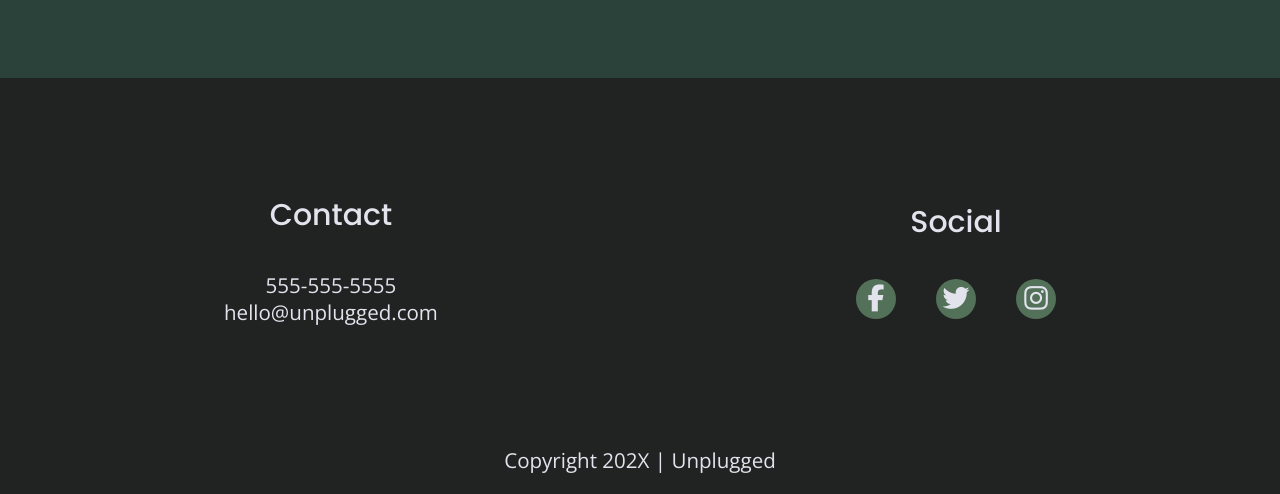
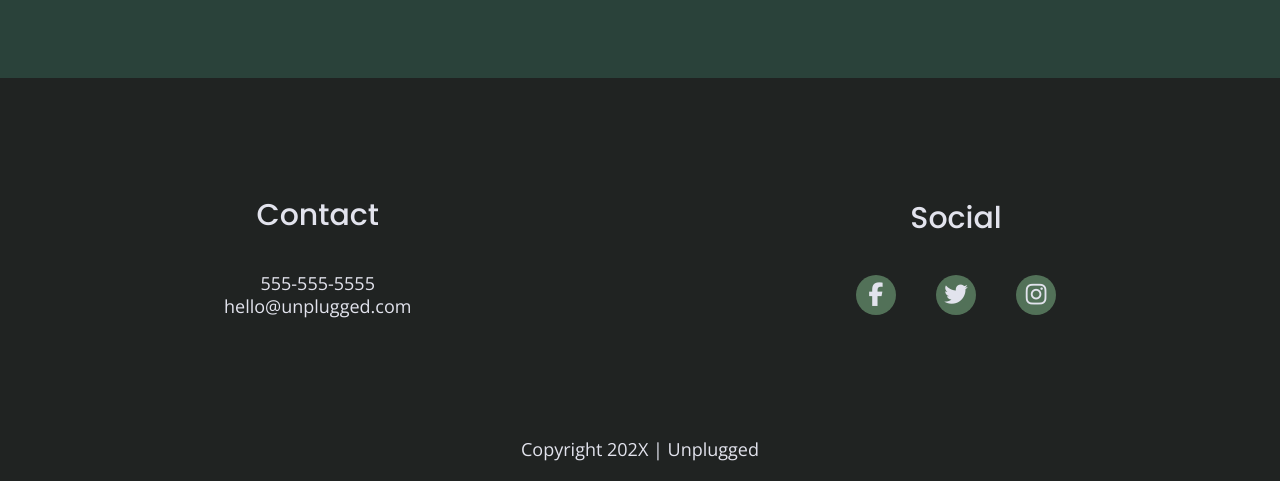
Before and after one commit to xRavenxRosex/unplugged, a website built with Parcel: page index.html in a window 1280 px wide. Shown: the part 2518-3012 px from the top of the page. Built offline with nearby package versions, Linux system fonts and the light colour scheme.

Commit message:
Fixed bug

```diff
--- a/css/main.css
+++ b/css/main.css
@@ -611,7 +611,7 @@ input[type=button] {
   }
 
   footer p {
-    font-size: 1.285em;
+    line-height: 1.285;
   }
 
   footer .social-icons {
```
